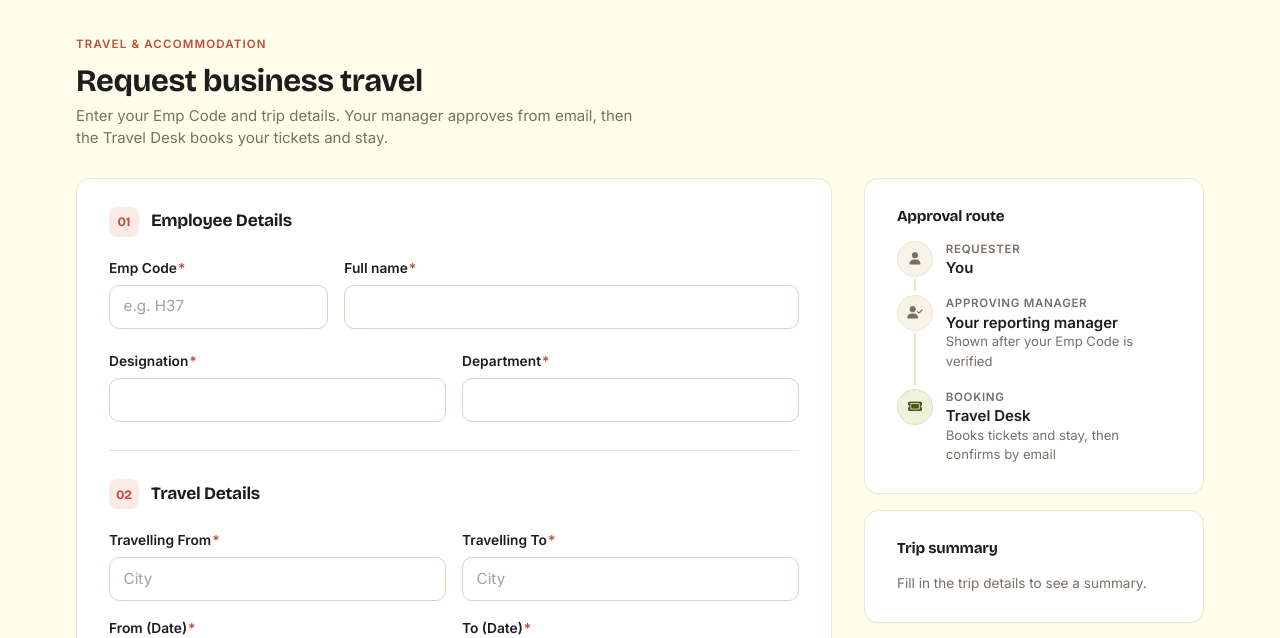
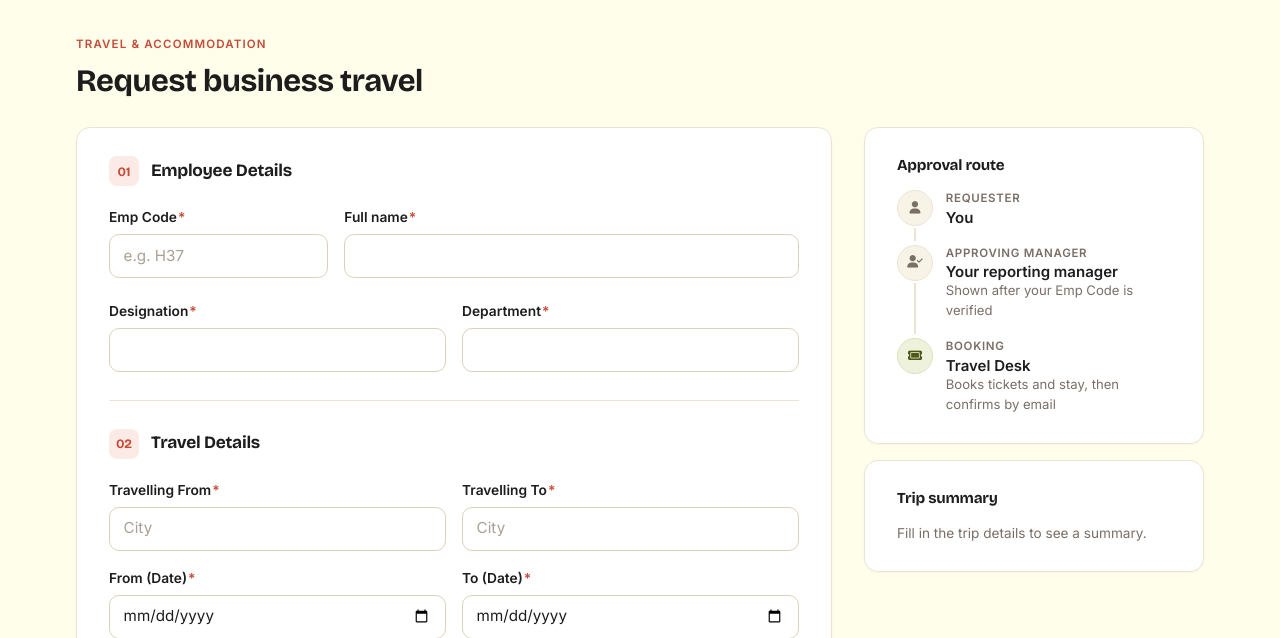
Before and after one commit to intern2dataanalyst-Burma/TravelRequest, a Flask app: page / in a window 1280 px wide. Shown: the part 72-710 px from the top of the page. Run offline with Flask 3, Linux system fonts and the light colour scheme.

Commit message:
Remove intro sentence from form page
Co-Authored-By: Claude Opus 5.5 <noreply@anthropic.com>

```diff
--- a/templates/index.html
+++ b/templates/index.html
@@ -71,7 +71,6 @@
       <div class="page-head">
         <div class="eyebrow mb-2">Travel &amp; accommodation</div>
         <h1>Request business travel</h1>
-        <p>Enter your Emp Code and trip details. Your manager approves from email, then the Travel Desk books your tickets and stay.</p>
       </div>
 
       <div id="alertBox"></div>
```
